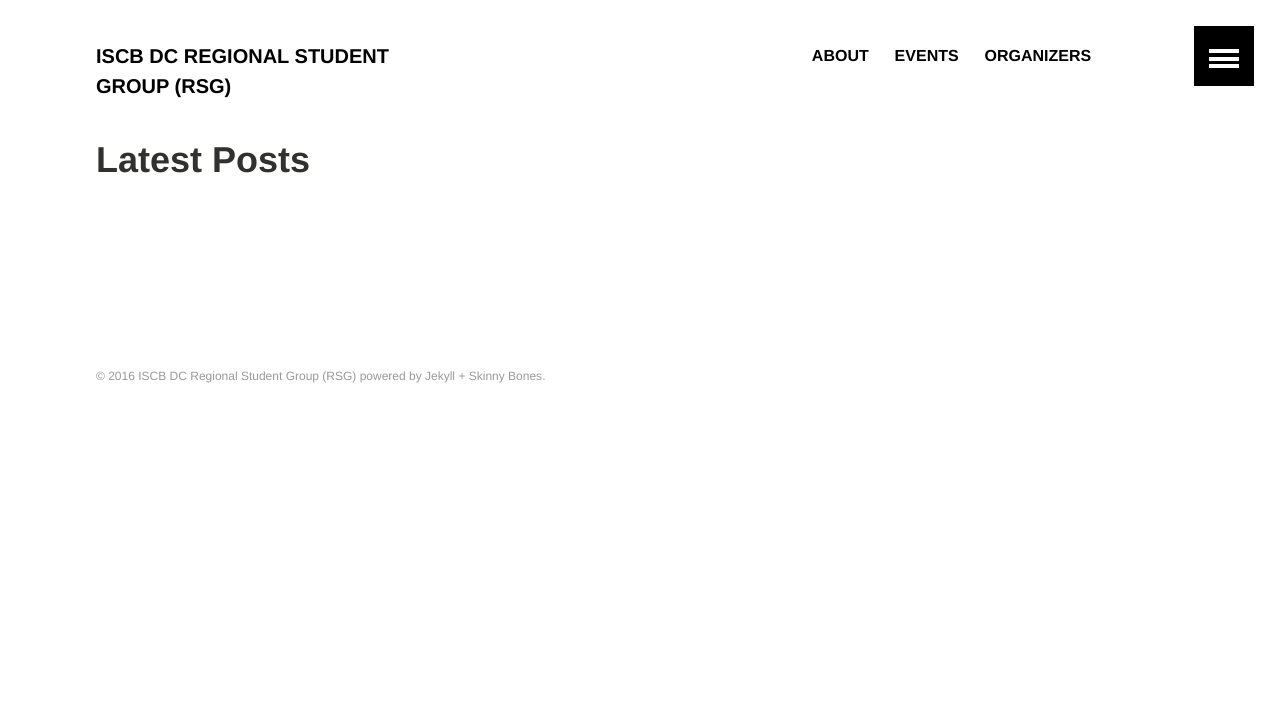
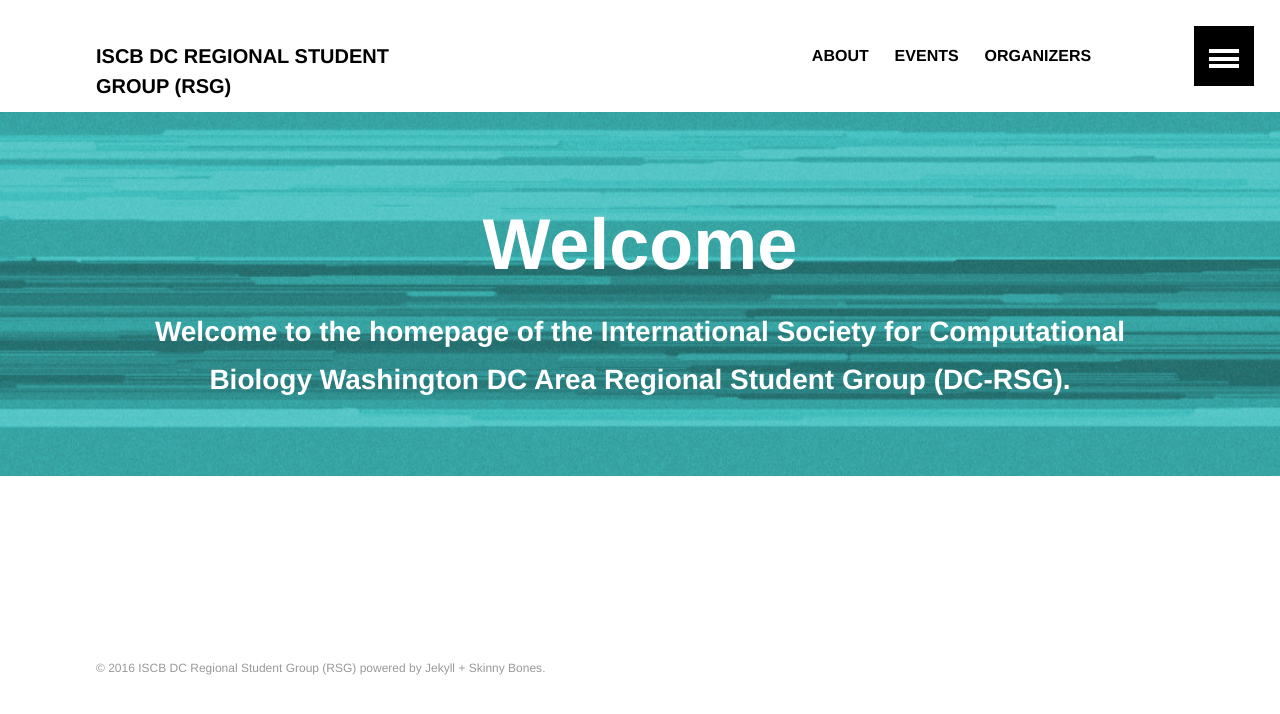
Before and after one commit to iscb-dc-rsg/iscb-dc-rsg.github.io, a Jekyll site: the page built from index.md, in a window 1280 px wide. Shown: the top 714 px of the page. Built offline with Jekyll 4.4.1, drawn with Linux system fonts in a browser that asks for light colours.

Commit message:
Modelled homepage appearance after skinnybones demo

```diff
--- a/_config.yml
+++ b/_config.yml
@@ -2,7 +2,7 @@
 
 title: "ISCB DC Regional Student Group (RSG)"
 description: "Homepage of the The International Society for Computational Biology DC area regional student group (DC-RSG)"
-logo: logo.png # 120x120 px default image used for Twitter summary card
+logo: logo.png
 locale: en
 url: "https://iscb-dc-rsg.github.io"
 feed:
@@ -27,7 +27,6 @@
   name: "V. Keith Hughitt"
   email: "khughitt@umd.edu"
   twitter: "KeithHughitt"
-  avatar: bio-photo.jpg # 160x160 px image for author byline
 
 include:
   - ".htaccess"
--- /dev/null
+++ b/_layouts/home.html
@@ -0,0 +1,72 @@
+<!DOCTYPE html>
+<html>
+  <head>
+    <meta charset="utf-8">
+    <title>{% if page.title %}{{ page.title }} • {% endif %}{{ site.title }}</title>
+    {% if page.excerpt %}<meta name="description" content="{{ page.excerpt | strip_html }}">{% endif %}
+    {% if page.tags %}<meta name="keywords" content="{{ page.tags | join: ', ' }}">{% endif %}
+    {% if page.author %}
+      {% assign author = site.data.authors[page.author] %}{% else %}{% assign author = site.owner %}
+    {% endif %}
+    {% include open-graph.html %}
+    {% if author.google.plus %}<link rel="author" href="https://plus.google.com/{{ author.google.plus }}"/>{% endif %}
+
+    <link rel="canonical" href="{{ page.url | replace:'index.html','' | prepend: site.url }}">
+
+    <link href="{{ site.url }}/atom.xml" type="application/atom+xml" rel="alternate" title="{{ site.title }} Atom Feed">
+
+    <meta name="HandheldFriendly" content="True">
+    <meta name="MobileOptimized" content="320">
+    <meta name="viewport" content="width=device-width, initial-scale=1.0">
+    <meta http-equiv="cleartype" content="on">
+
+    <link rel="stylesheet" href="{{ site.url }}/css/main.css">
+    <!-- HTML5 Shiv and Media Query Support for IE -->
+    <!--[if lt IE 9]>
+      <script src="{{ site.url }}/js/vendor/html5shiv.min.js"></script>
+      <script src="{{ site.url }}/js/vendor/respond.min.js"></script>
+    <![endif]-->
+
+  </head>
+
+  <body>
+    {% include header.html %}
+    {% include navigation-sliding.html %}
+
+    {% if page.image.feature %}
+    <div class="page-lead" style="background-image:url({{ site.url }}/images/{{ page.image.feature }})">
+      <div class="wrap page-lead-content">
+        <h1>Welcome</h1>
+        <h3>
+         Welcome to the homepage of the International Society for Computational Biology Washington DC Area Regional Student Group (DC-RSG).
+         </h3>
+      </div><!-- /.page-lead-content -->
+    </div><!-- /.page-lead -->
+    {% endif %}
+
+    <div id="page-wrapper">
+      {% include browser-upgrade.html %}
+
+      <div id="main" role="main">
+        <div class="wrap">
+          <div class="page-title">
+            <h1>{{ page.title }}</h1>
+            {% if page.excerpt %}<h2>{{ page.excerpt }}</h2>{% endif %}
+          </div>
+          <div class="archive-wrap">
+            <div class="page-content">
+              {{ content }}
+            </div><!-- /.page-content -->
+          </div class="archive-wrap"><!-- /.archive-wrap -->
+        </div><!-- /.wrap -->
+      </div><!-- /#main -->
+
+      {% include footer.html %}
+    </div>
+
+    <script src="{{ site.url }}/js/vendor/jquery-1.9.1.min.js"></script>
+    <script src="{{ site.url }}/js/main.js"></script>
+
+  </body>
+
+</html>
--- a/index.md
+++ b/index.md
@@ -1,11 +1,6 @@
 ---
-layout: archive
+layout: home
 permalink: /
-title: "Latest Posts"
+image:
+  feature: TcChr30-S_oil_hsv_noise_1600_800.jpg
 ---
-
-<div class="tiles">
-{% for post in site.posts %}
-	{% include post-grid.html %}
-{% endfor %}
-</div><!-- /.tiles -->
```
Also changed, not shown: images/TcChr30-S_oil_hsv_noise_1600_800.jpg (added), 1 other file.
